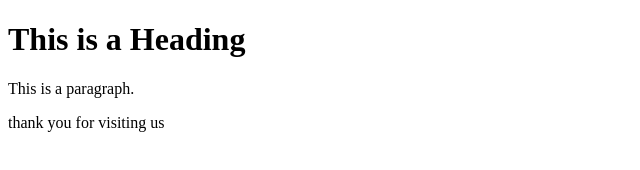
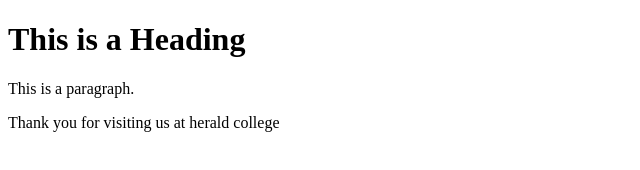
Before and after one commit to BigyanHCK/HeraldGroup11, a plain HTML site: page index.html in a window 1280 px wide. Shown: the whole page, without its empty margins (0-640 px from the left). Drawn offline with Linux system fonts and the light colour scheme.

Commit message:
B updated the code at footer

```diff
--- a/index.html
+++ b/index.html
@@ -10,6 +10,6 @@
 
 </body>
 <footer>
-    <p>thank you for visiting us</p>
+    <p>Thank you for visiting us at herald college</p>
 </footer>
 </html>
```
